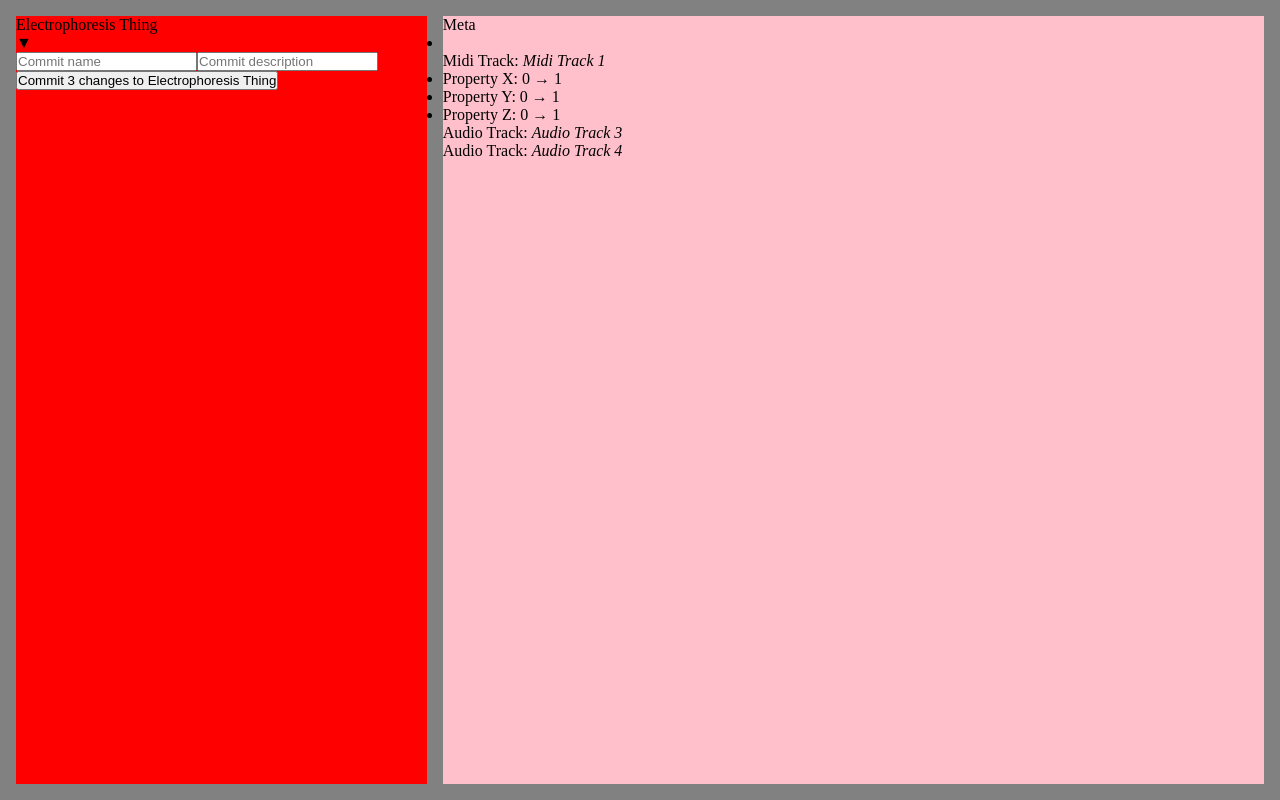
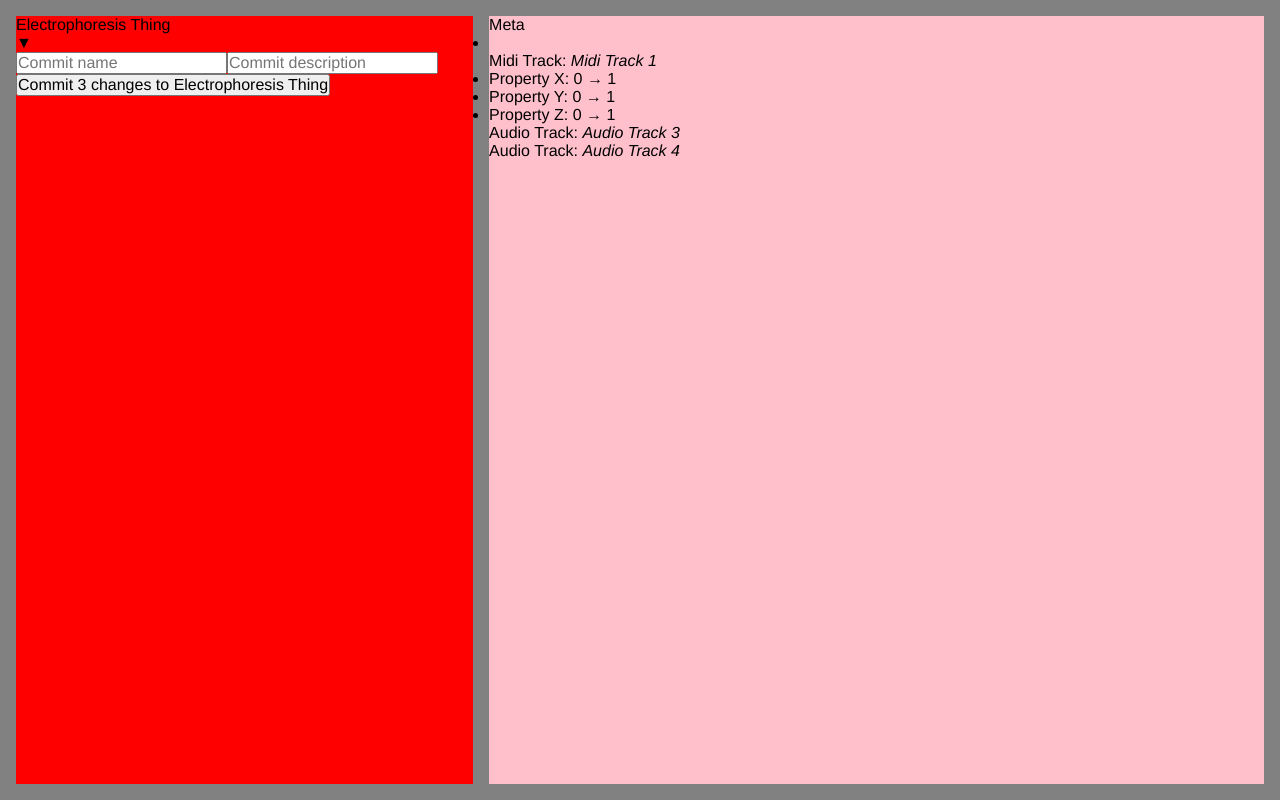
Before and after one commit to 2Geigh/Gitton, a React (Vite) app in the folder app/frontend/: page / in a window 1280 px wide. Built offline with nearby package versions, Linux system fonts and the light colour scheme.

Commit message:
npm install @fontsource-variable/open-sans

```diff
--- a/app/frontend/src/main.tsx
+++ b/app/frontend/src/main.tsx
@@ -2,6 +2,7 @@ import React from 'react';
 import { createRoot } from 'react-dom/client';
 import App from './App';
 import './styles/main.scss';
+import '@fontsource-variable/open-sans';
 
 const container = document.getElementById('root');
 
--- a/app/frontend/src/styles/main.scss
+++ b/app/frontend/src/styles/main.scss
@@ -1,4 +1,6 @@
 * {
 	padding: 0;
 	margin: 0;
+	font-size: 16px;
+	font-family: 'Open Sans Variable', Helvetica, sans-serif;
 }
--- a/app/package.json
+++ b/app/package.json
@@ -1,5 +1,8 @@
 {
   "devDependencies": {
     "sass": "^1.98.0"
+  },
+  "dependencies": {
+    "@fontsource-variable/open-sans": "^5.2.7"
   }
 }
```
Also changed, not shown: 1 other file (tests, documents, lock files or other folders).
